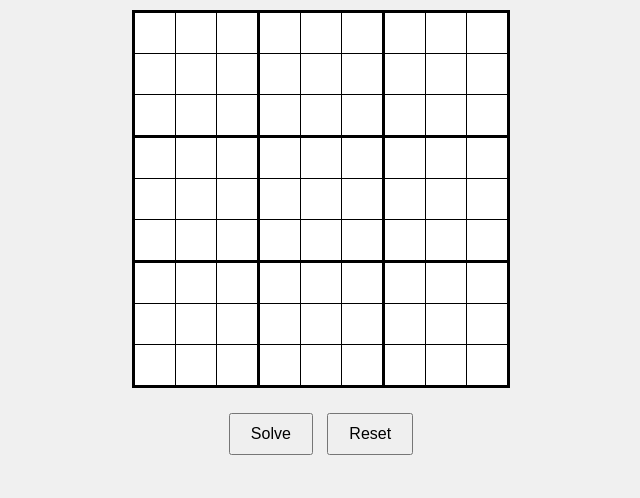
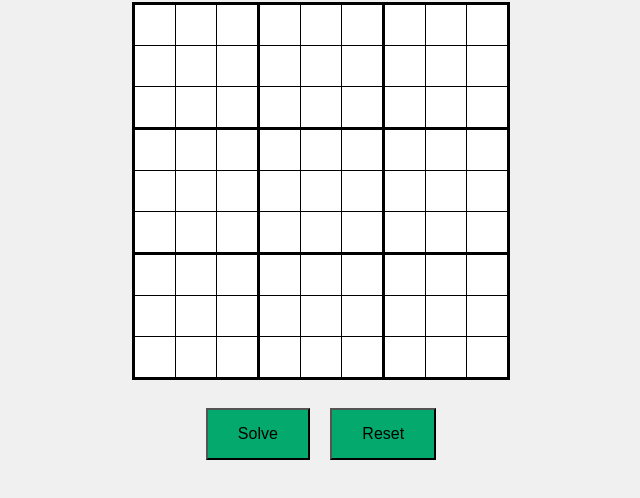
Before and after one commit to WillowStevens/SudokuSolverJS, a plain HTML site: page index.html in a window 1280 px wide. Shown: the part 204-702 px from the top of the page, without its empty margins (319-959 px from the left). Drawn offline with Linux system fonts and the light colour scheme.

Commit message:
Update style.css
made the buttons green because I think it looks nice

```diff
--- a/style.css
+++ b/style.css
@@ -43,9 +43,10 @@ input:focus {
 }
 
 button {
-    padding: 10px 20px;
+    padding: 15px 30px;
     font-size: 16px;
-    margin: 5px;
+	background-color: #04AA6D;
+    margin: 8px;
     cursor: pointer;
 }
 
```
